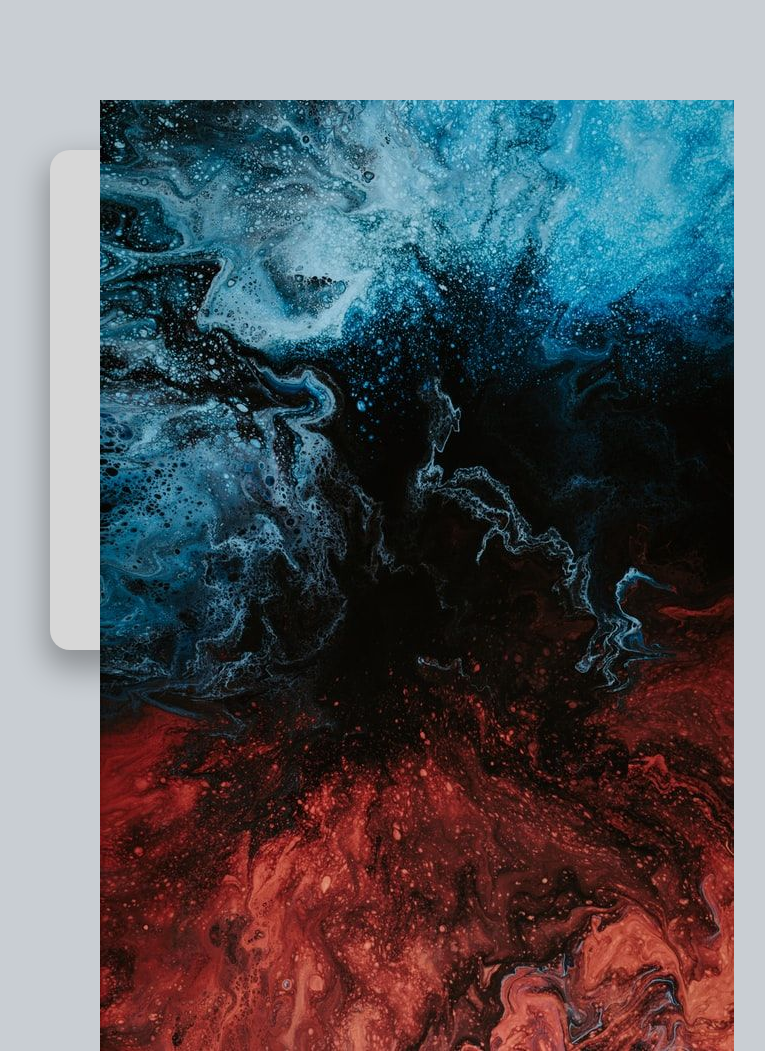
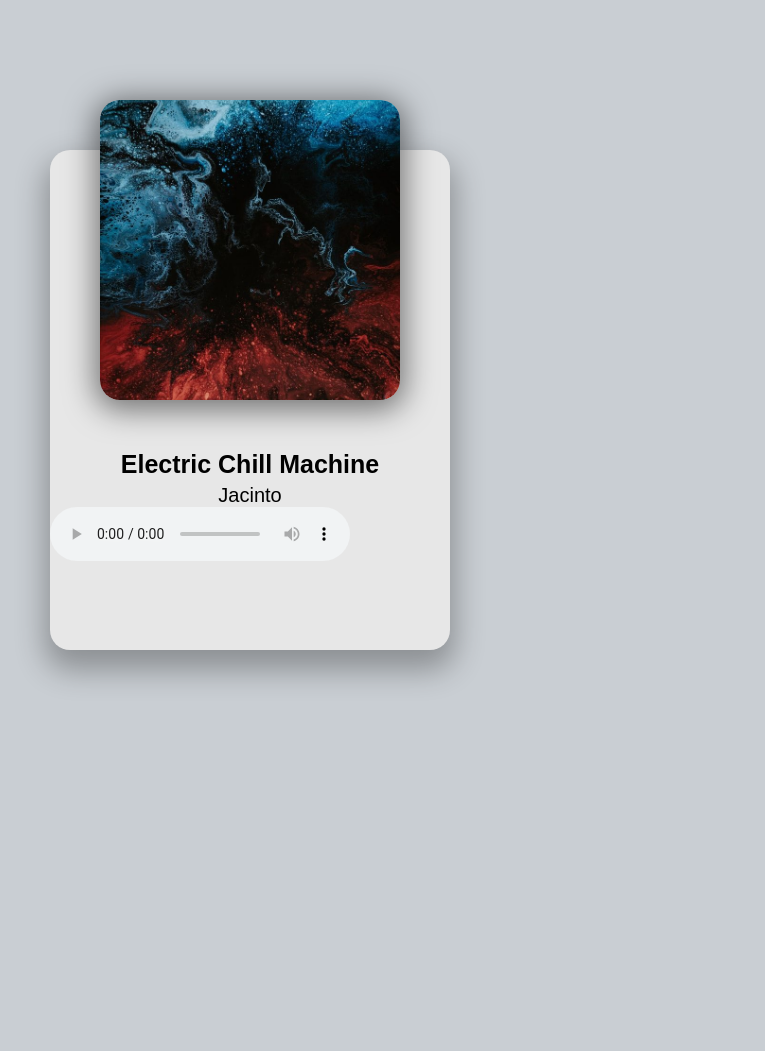
Before and after one commit to JonathanF95/musicPlayer, a plain HTML site: page index.html in a window 1280 px wide. Shown: the top 1051 px of the page, without its empty margins (390-1155 px from the left). After the commit the page ends 800 px from the top, so only its background shows below. Drawn offline with Linux system fonts and the light colour scheme.

Commit message:
Add files via upload

```diff
--- a/style.css
+++ b/style.css
@@ -18,7 +18,7 @@ body {
 .player-container{
   height: 500px;
   width: 400px;
-  background: #d7d7d7;
+  background: #e7e7e7;
   border-radius: 20px;
   box-shadow: 0 15px 30px 5px rgba(0, 0, 0, 0.3);
 }
@@ -26,10 +26,18 @@ body {
 
 
 .img-container {
-
+  height: 300px;
+  width: 300px;
   position: relative;
   top: -50px;
   left: 50px;
+}
+.img-container img{
+  height: 100%;
+  width: 100%;
+  object-fit: cover;
+  border-radius: 20px;
+  box-shadow: 0 5px 30px 5px rgba(0, 0, 0, 0.5);
 }
 
 
@@ -98,7 +106,9 @@ h3 {
 /* Media Query: iPhone (Vertical) */
 @media screen and (max-width: 376px) {
 
-
+  .player-container{
+    width: 95vw;
+  }
   .img-container {
     left: 29px;
   }
```
